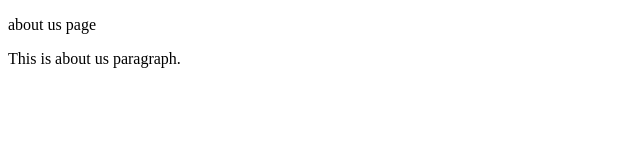
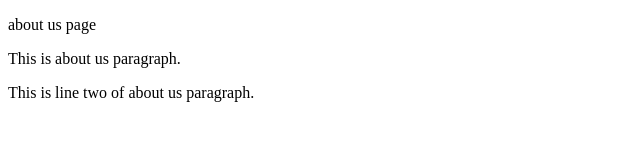
Before and after one commit to anbalirezaa/new, a plain HTML site: page about-us.html in a window 1280 px wide. Shown: the whole page, without its empty margins (0-640 px from the left). Drawn offline with Linux system fonts and the light colour scheme.

Commit message:
line two of about us

```diff
--- a/about-us.html
+++ b/about-us.html
@@ -4,6 +4,7 @@
 
 <p>about us page</p>
 <p>This is about us paragraph.</p>
+<p>This is line two of  about us paragraph.</p>
 
 </body>
 </html>
```
